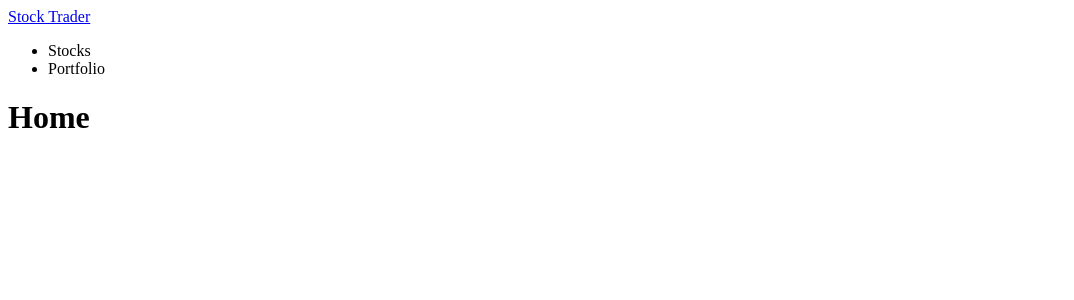
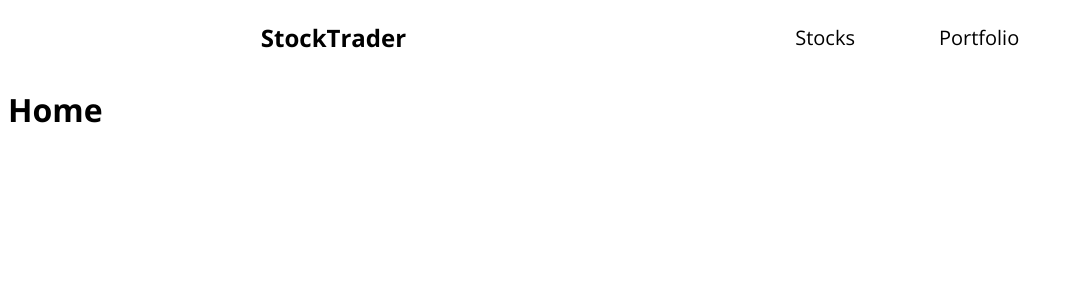
Before and after one commit to ToddPeterson/stock_trader, a Vue app: page / in a window 1280 px wide. Shown: the top 300 px of the page, without its empty margins (0-1074 px from the left). Built offline with nearby package versions, Linux system fonts and the light colour scheme.

Commit message:
Style the header

```diff
--- a/public/index.html
+++ b/public/index.html
@@ -5,6 +5,7 @@
     <meta http-equiv="X-UA-Compatible" content="IE=edge">
     <meta name="viewport" content="width=device-width,initial-scale=1.0">
     <link rel="icon" href="<%= BASE_URL %>favicon.ico">
+    <link href="https://fonts.googleapis.com/css2?family=Open+Sans:wght@400;600;700&display=swap" rel="stylesheet">
     <title><%= htmlWebpackPlugin.options.title %></title>
   </head>
   <body>
--- a/src/App.vue
+++ b/src/App.vue
@@ -16,4 +16,12 @@ export default {
 </script>
 
 <style>
+#app {
+    font-family: 'Open Sans', sans-serif;
+}
+
+a {
+    text-decoration: none;
+    color: inherit;
+}
 </style>
--- a/src/components/Header.vue
+++ b/src/components/Header.vue
@@ -2,11 +2,11 @@
     <div class="container">
         <div class="content">
             <div class="logo">
-                <router-link :to="{name: 'home'}">Stock Trader</router-link>
+                <router-link :to="{name: 'home'}">StockTrader</router-link>
             </div>
             <ul class="nav-links">
-                <router-link tag="li" :to="{name: 'stocks'}">Stocks</router-link>
-                <router-link tag="li" :to="{name: 'portfolio'}">Portfolio</router-link>
+                <router-link tag="li" :to="{name: 'stocks'}" class="nav-link">Stocks</router-link>
+                <router-link tag="li" :to="{name: 'portfolio'}" class="nav-link">Portfolio</router-link>
             </ul>
         </div>
     </div>
@@ -19,4 +19,42 @@ export default {
 </script>
 
 <style scoped>
+.content {
+    width: 60%;
+    max-width: 1000px;
+    margin: 0 auto;
+    display: flex;
+    align-items: center;
+    justify-content: space-between;
+}
+
+.nav-links {
+    list-style: none;
+    display: flex;
+    width: 14em;
+    justify-content: space-between;
+}
+
+.nav-link {
+    font-size: 20px;
+    cursor: pointer;
+}
+
+.nav-link, .logo {
+    transition: color 0.25s;
+}
+
+.nav-link:hover, .logo:hover {
+    color: #41B984;
+}
+
+.nav-link.router-link-exact-active {
+    /* font-weight: 600; */
+    border-bottom: 2px solid #41B984;
+}
+
+.logo {
+    font-weight: 700;
+    font-size: 24px;
+}
 </style>
```
